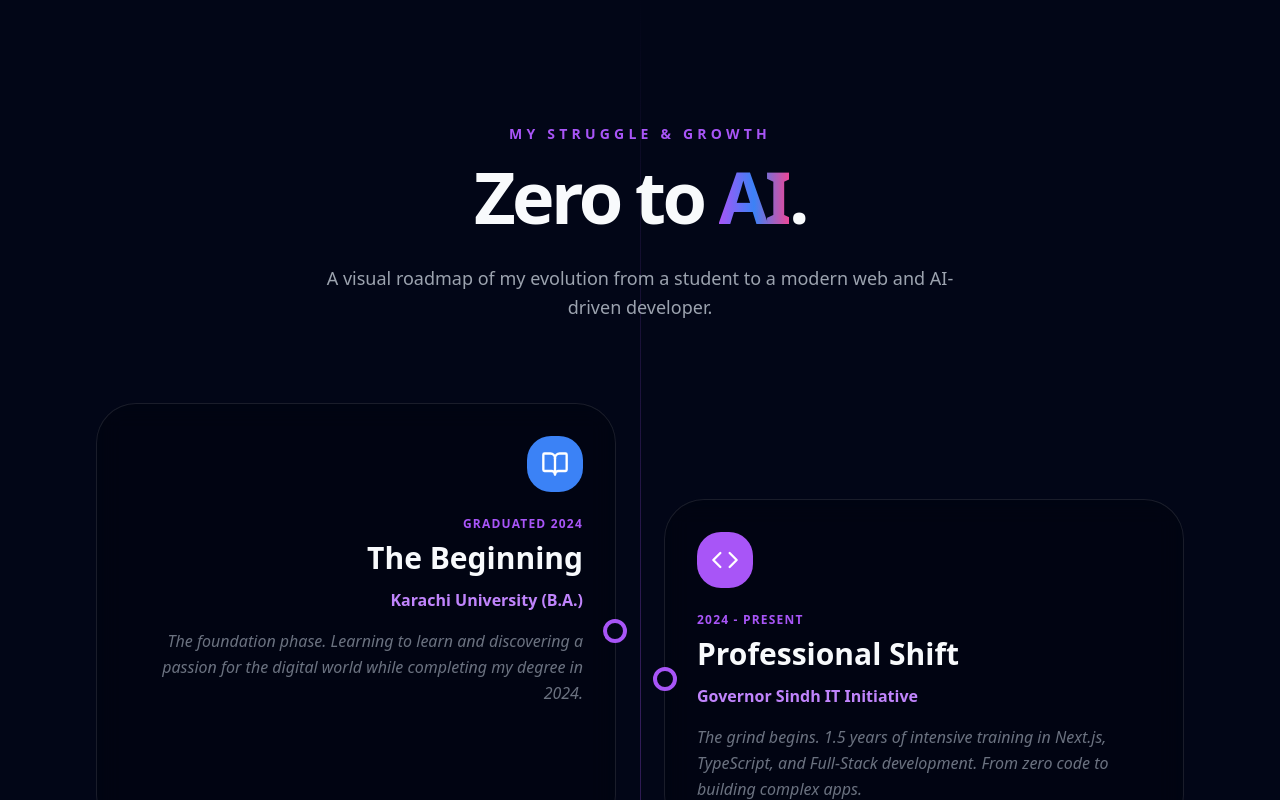
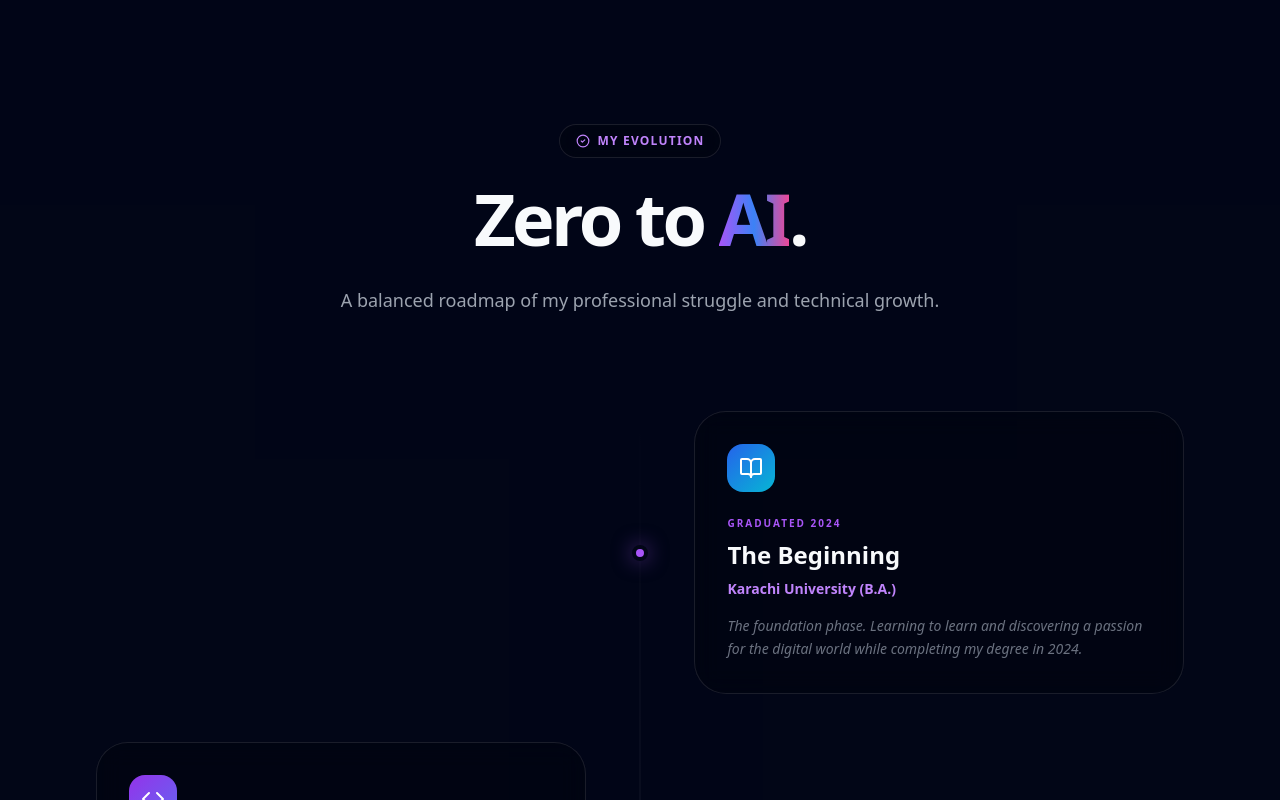
Before and after one commit to shamanaz12/shama-resume, a Next.js app: page / in a window 1280 px wide. Shown: the part 1320-2120 px from the top of the page. Built offline with nearby package versions, Linux system fonts and the light colour scheme.

Commit message:
Refactored Journey section to a balanced vertical timeline and refined JOURNEY.md flow

```diff
--- a/components/Journey.tsx
+++ b/components/Journey.tsx
@@ -1,7 +1,7 @@
 "use client";
 
 import { motion } from "framer-motion";
-import { Milestone, BookOpen, Code, BrainCircuit, Rocket } from "lucide-react";
+import { BookOpen, Code, BrainCircuit, Rocket, CheckCircle2 } from "lucide-react";
 
 const journeySteps = [
   {
@@ -9,7 +9,7 @@ const journeySteps = [
     sub: "Karachi University (B.A.)",
     desc: "The foundation phase. Learning to learn and discovering a passion for the digital world while completing my degree in 2024.",
     icon: BookOpen,
-    color: "bg-blue-500",
+    color: "from-blue-600 to-cyan-500",
     date: "Graduated 2024"
   },
   {
@@ -17,7 +17,7 @@ const journeySteps = [
     sub: "Governor Sindh IT Initiative",
     desc: "The grind begins. 1.5 years of intensive training in Next.js, TypeScript, and Full-Stack development. From zero code to building complex apps.",
     icon: Code,
-    color: "bg-purple-500",
+    color: "from-purple-600 to-indigo-500",
     date: "2024 - Present"
   },
   {
@@ -25,7 +25,7 @@ const journeySteps = [
     sub: "Agentic AI Mastery",
     desc: "Currently pushing boundaries by learning Python Agentic AI to build autonomous agents and intelligent automation.",
     icon: BrainCircuit,
-    color: "bg-pink-500",
+    color: "from-pink-600 to-rose-500",
     date: "Enrolled 2025"
   },
   {
@@ -33,59 +33,64 @@ const journeySteps = [
     sub: "Software Engineer / AI Dev",
     desc: "Ready to contribute to real-world projects and solve complex problems in a collaborative environment.",
     icon: Rocket,
-    color: "bg-orange-500",
+    color: "from-orange-600 to-amber-500",
     date: "The Goal"
   }
 ];
 
 export function Journey() {
   return (
-    <section id="journey" className="section-padding relative overflow-hidden">
-      {/* Decorative vertical line */}
-      <div className="absolute left-1/2 top-0 bottom-0 w-px bg-gradient-to-b from-transparent via-purple-500/30 to-transparent hidden md:block" />
-
+    <section id="journey" className="section-padding relative overflow-hidden bg-[#020617]/30">
       <div className="max-w-7xl mx-auto relative z-10">
-        <div className="text-center mb-20">
-          <motion.span
-            initial={{ opacity: 0 }}
-            whileInView={{ opacity: 1 }}
-            className="text-purple-500 font-bold tracking-[0.3em] uppercase text-sm mb-4 block"
+        <div className="text-center mb-24">
+          <motion.div
+            initial={{ opacity: 0, y: 20 }}
+            whileInView={{ opacity: 1, y: 0 }}
+            className="inline-flex items-center gap-2 px-4 py-2 rounded-full glass border-purple-500/20 text-purple-400 text-xs font-bold uppercase tracking-widest mb-6"
           >
-            My Struggle & Growth
-          </motion.span>
+            <CheckCircle2 size={14} /> My Evolution
+          </motion.div>
           <h2 className="text-5xl md:text-7xl font-black mb-8 tracking-tighter">
             Zero to <span className="gradient-text">AI</span>.
           </h2>
           <p className="text-gray-400 max-w-2xl mx-auto text-lg leading-relaxed">
-            A visual roadmap of my evolution from a student to a modern web and AI-driven developer.
+            A balanced roadmap of my professional struggle and technical growth.
           </p>
         </div>
 
-        <div className="grid grid-cols-1 md:grid-cols-2 gap-12 relative">
+        <div className="relative">
+          {/* Vertical Center Line */}
+          <div className="absolute left-1/2 top-0 bottom-0 w-px bg-gradient-to-b from-transparent via-white/10 to-transparent hidden md:block -translate-x-1/2" />
+
+          <div className="space-y-12 md:space-y-0">
             {journeySteps.map((step, index) => (
+              <div key={index} className={`flex flex-col md:flex-row items-center justify-between w-full md:mb-12 ${index % 2 === 0 ? "md:flex-row-reverse" : ""}`}>
+
+                {/* Content Card */}
                 <motion.div
-              key={index}
-              initial={{ opacity: 0, x: index % 2 === 0 ? -50 : 50 }}
+                  initial={{ opacity: 0, x: index % 2 === 0 ? 50 : -50 }}
                   whileInView={{ opacity: 1, x: 0 }}
                   viewport={{ once: true }}
-              transition={{ duration: 0.6, delay: index * 0.1 }}
-              className={`relative p-8 rounded-[2.5rem] glass border-white/5 hover:border-purple-500/20 transition-all ${
-                index % 2 === 0 ? "md:text-right" : "md:mt-24"
-              }`}
+                  transition={{ duration: 0.6, delay: 0.2 }}
+                  className="w-full md:w-[45%] p-8 rounded-[2rem] glass border-white/5 hover:border-purple-500/30 transition-all group relative"
                 >
-              {/* Connector Dot */}
-              <div className={`absolute top-1/2 ${index % 2 === 0 ? "-right-3" : "-left-3"} w-6 h-6 rounded-full bg-[#020617] border-4 border-purple-500 z-20 hidden md:block`} />
+                  <div className={`w-12 h-12 rounded-xl bg-gradient-to-br ${step.color} flex items-center justify-center text-white mb-6 group-hover:scale-110 transition-transform`}>
+                    <step.icon size={24} />
+                  </div>
+                  <span className="text-[10px] font-black text-purple-500 uppercase tracking-[0.2em] mb-2 block">{step.date}</span>
+                  <h3 className="text-2xl font-bold mb-2 group-hover:text-purple-400 transition-colors">{step.title}</h3>
+                  <p className="text-purple-400 font-bold mb-4 text-sm">{step.sub}</p>
+                  <p className="text-gray-500 text-sm leading-relaxed italic">{step.desc}</p>
+                </motion.div>
 
-              <div className={`w-14 h-14 rounded-2xl ${step.color} flex items-center justify-center text-white mb-6 ${index % 2 === 0 ? "md:ml-auto" : ""}`}>
-                <step.icon size={28} />
+                {/* Center Dot */}
+                <div className="absolute left-1/2 -translate-x-1/2 w-4 h-4 rounded-full bg-purple-500 border-4 border-[#020617] z-20 hidden md:block shadow-[0_0_20px_rgba(168,85,247,0.5)]" />
+
+                {/* Spacer for the other side */}
+                <div className="hidden md:block w-[45%]" />
               </div>
-
-              <span className="text-xs font-black text-purple-500 uppercase tracking-widest mb-2 block">{step.date}</span>
-              <h3 className="text-3xl font-bold mb-3">{step.title}</h3>
-              <p className="text-purple-400 font-bold mb-4">{step.sub}</p>
-              <p className="text-gray-500 leading-relaxed italic">{step.desc}</p>
-            </motion.div>
             ))}
+          </div>
         </div>
       </div>
     </section>
```
Also changed, not shown: 1 other file (tests, documents, lock files or other folders). Lines whose indentation alone changed are shown as unchanged.
